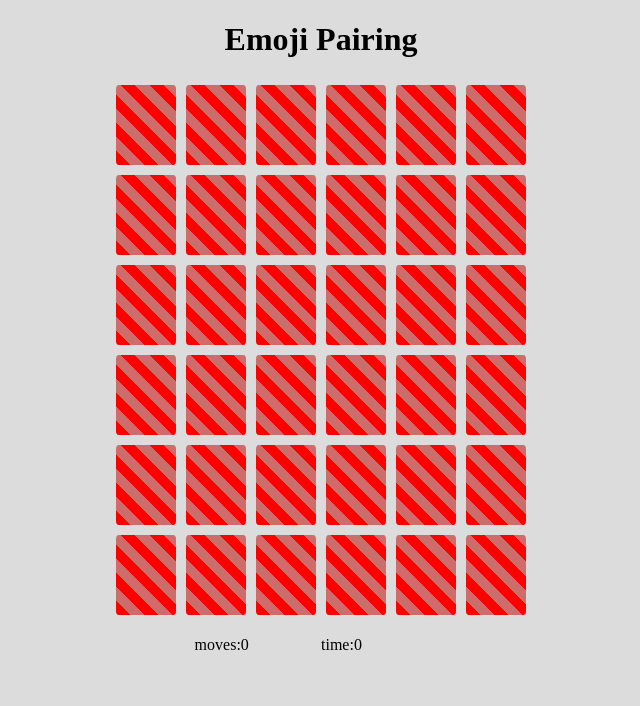
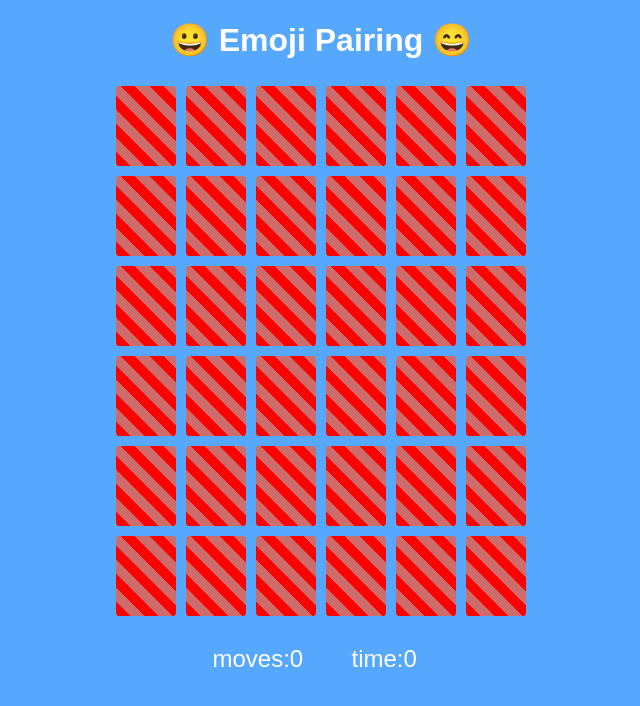
Before and after one commit to Francisccoo/emoji-pairing-game, a plain HTML site: page index.html in a window 1280 px wide. Shown: the whole page, without its empty margins (319-959 px from the left). Drawn offline with Linux system fonts and the light colour scheme.

Commit message:
arreglado problema con el array de emojis, arreglada fuente y color de los textos.

```diff
--- a/index.html
+++ b/index.html
@@ -13,7 +13,7 @@
 
     <header>
 
-            <h1>Emoji Pairing</h1>
+        <h1>&#x1F600 Emoji Pairing &#x1F604</h1>
 
     </header>
 
--- a/script.js
+++ b/script.js
@@ -2,7 +2,7 @@
 const emojis = [0x1F600, 0x1F600, 0x1F604, 0x1F604, 0x1F34A, 0x1F34A, 0x1F344, 0x1F344,  0x1F37F, 0x1F37F, 0x1F363, 0x1F363,
                 0x1F370, 0x1F370, 0x1F355, 0x1F355, 0x1F354, 0x1F354, 0x1F35F, 0x1F35F, 0x1F6C0, 0x1F6C0, 0x1F48E, 0x1F48E,
                 0x1F5FA, 0x1F5FA, 0x23F0, 0x23F0, 0x1F579, 0x1F579,
-                0x1F431, 0x1F431, 0x1F42A, 0x1F42A, 0x1F439, 0x1F439, 0x1F424, 0x1F424];
+                0x1F431, 0x1F431, 0x1F42A, 0x1F42A, 0x1F439, 0x1F439];
 
 // Array para almacenar las dos figuras descubiertas para compararlas
 let arrayResults = [];
--- a/styles.css
+++ b/styles.css
@@ -2,8 +2,13 @@ h1 {
   text-align: center;
 }
 
+h1, p {
+  color: #ffff;
+  font-family: sans-serif;
+}
+
 body, section {
-  background-color: gainsboro;
+  background-color: #56a8ff;
 }
 
 .cards {
@@ -50,10 +55,15 @@ body, section {
 
   #tableInfo > div {
     width: 10%;
+    text-align: center;
   }
 
   #tableInfo > div > p {
     display: inline-block;
+  }
+
+  p {
+    font-size: 24px;
   }
 
 .dispNone {
```
